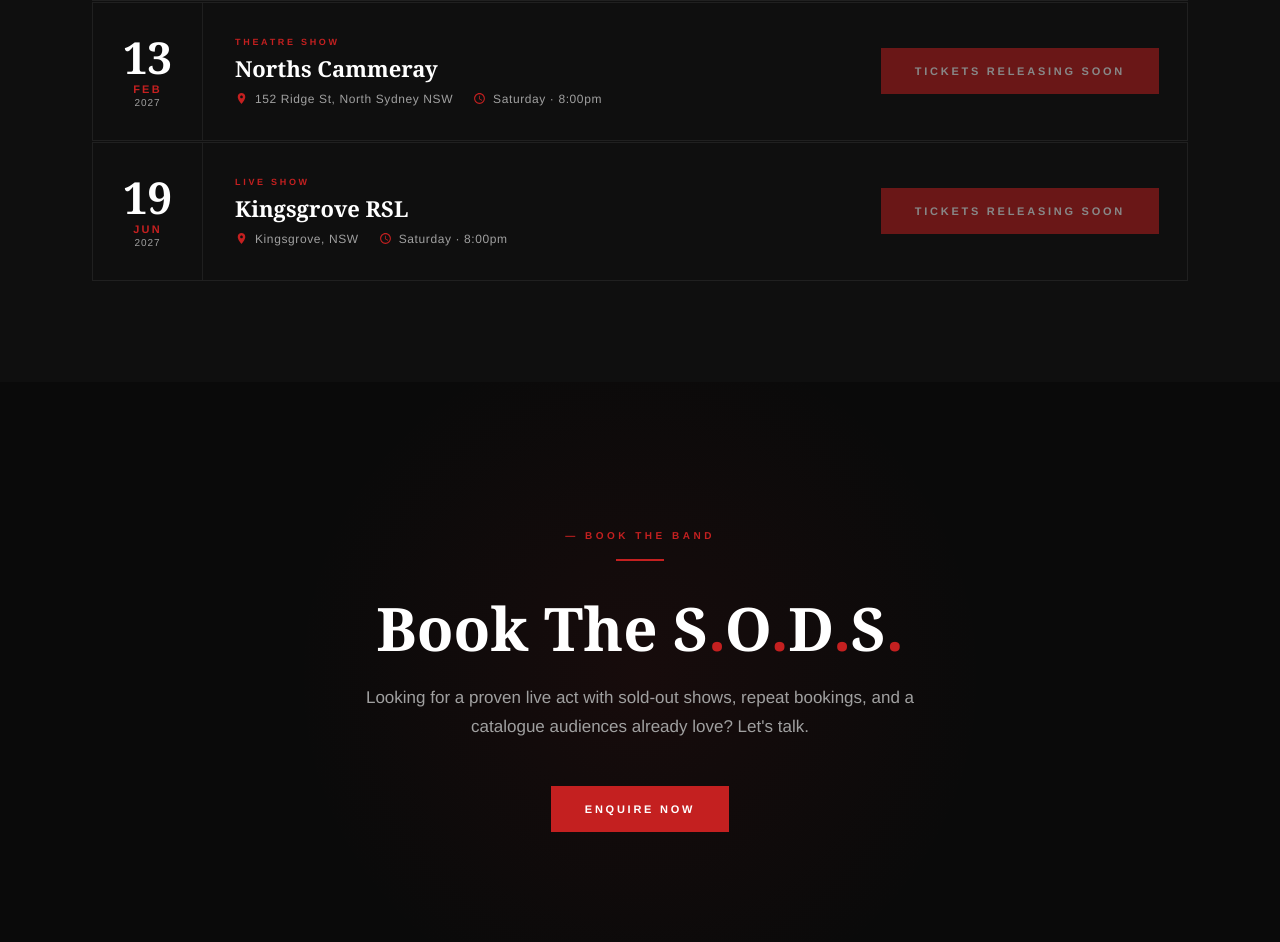
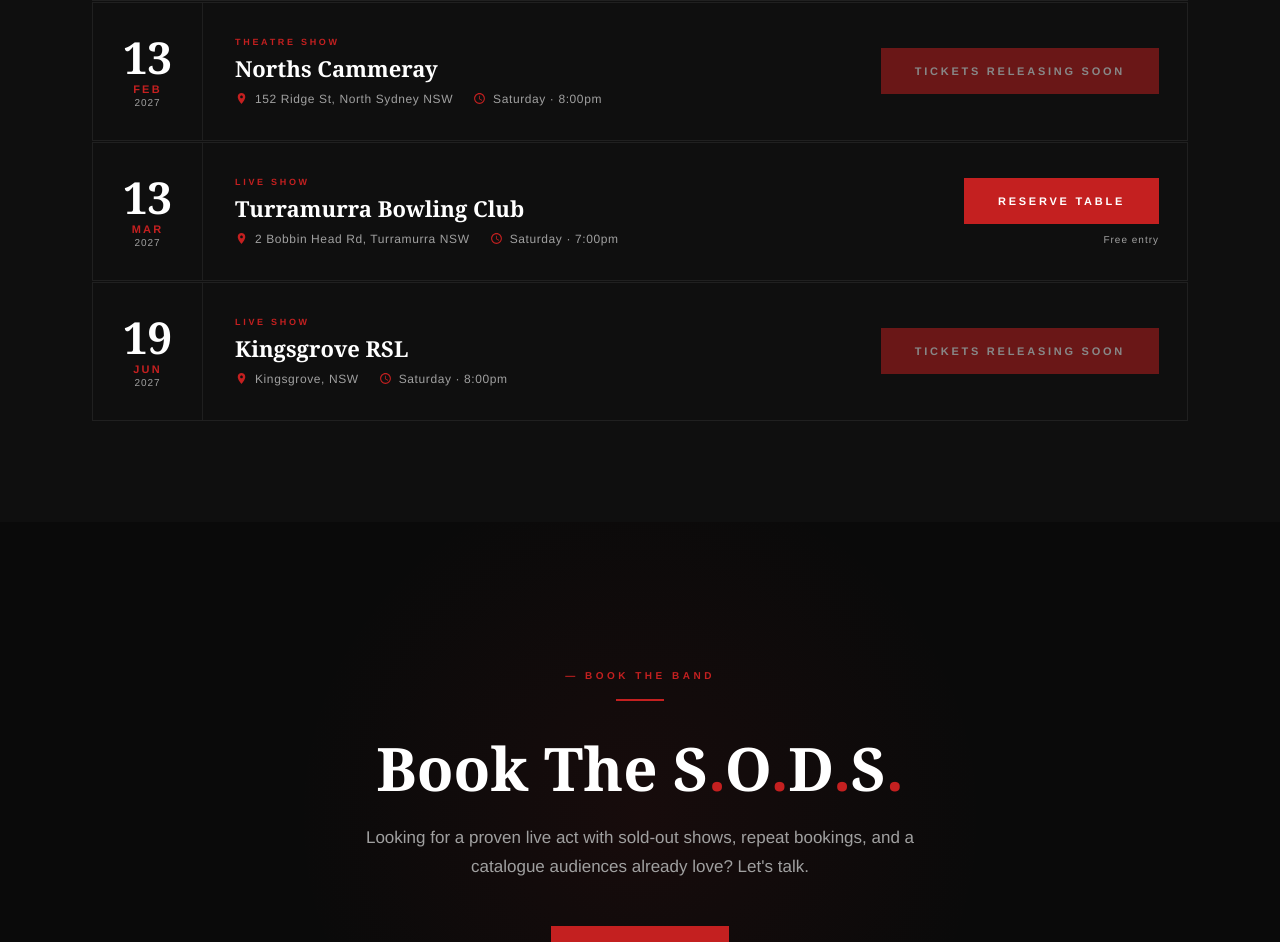
Before and after one commit to rwienburg/rwienburg.github.io, a plain HTML site: page index.html in a window 1280 px wide. Shown: the part 3779-4721 px from the top of the page. Drawn offline with Linux system fonts and the light colour scheme.

Commit message:
Add files via upload

```diff
--- a/index.html
+++ b/index.html
@@ -1435,6 +1435,37 @@
         </div>
       </div>
 
+      <!-- Turramurra Bowling Club, 13 Mar -->
+      <div class="show-card reveal delay-3">
+        <div class="show-card-inner">
+          <div class="show-date">
+            <div class="show-date-day">13</div>
+            <div class="show-date-month">Mar</div>
+            <div class="show-date-year">2027</div>
+          </div>
+          <div class="show-info">
+            <span class="show-tag">Live Show</span>
+            <p class="show-venue">Turramurra Bowling Club</p>
+            <div class="show-meta">
+              <span class="show-meta-item">
+                <svg viewBox="0 0 24 24"><path d="M12 2C8.13 2 5 5.13 5 9c0 5.25 7 13 7 13s7-7.75 7-13c0-3.87-3.13-7-7-7zm0 9.5c-1.38 0-2.5-1.12-2.5-2.5s1.12-2.5 2.5-2.5 2.5 1.12 2.5 2.5-1.12 2.5-2.5 2.5z"/></svg>
+                <a href="https://maps.google.com/?q=2+Bobbin+Head+Rd+Turramurra+NSW+2074" target="_blank" rel="noopener" style="color:inherit;">2 Bobbin Head Rd, Turramurra NSW</a>
+              </span>
+              <span class="show-meta-item">
+                <svg viewBox="0 0 24 24"><path d="M11.99 2C6.47 2 2 6.48 2 12s4.47 10 9.99 10C17.52 22 22 17.52 22 12S17.52 2 11.99 2zM12 20c-4.42 0-8-3.58-8-8s3.58-8 8-8 8 3.58 8 8-3.58 8-8 8zm.5-13H11v6l5.25 3.15.75-1.23-4.5-2.67V7z"/></svg>
+                Saturday · 7:00pm
+              </span>
+            </div>
+          </div>
+          <div class="show-card-action">
+            <div style="display:flex; flex-direction:column; align-items:flex-end; gap:10px;">
+              <a href="https://www.clubturramurra.com.au/booking-calendar/club-turramurra" target="_blank" rel="noopener" class="btn">Reserve Table</a>
+              <span style="font-family:'Helvetica Neue',sans-serif; font-size:10px; letter-spacing:0.1em; color:var(--grey);">Free entry</span>
+            </div>
+          </div>
+        </div>
+      </div>
+
       <!-- SHOW 4: Kingsgrove RSL -->
       <div class="show-card reveal delay-3">
         <div class="show-card-inner">
```
Also changed, not shown: shows.html (+29 -0 lines).
